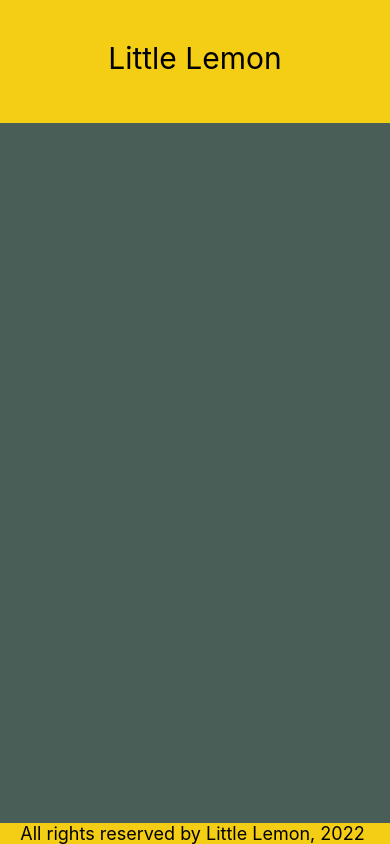
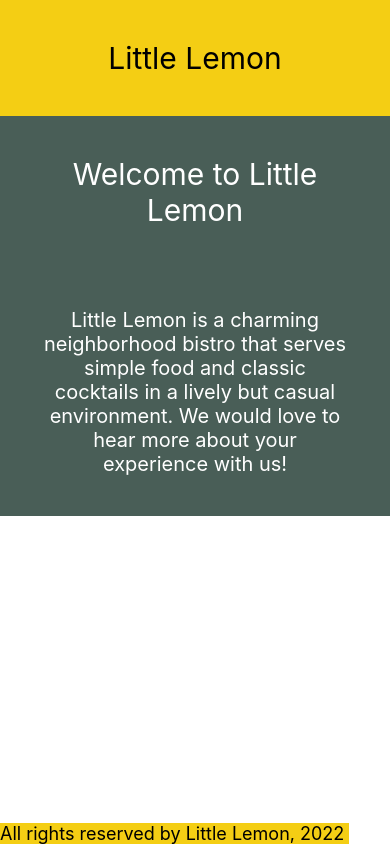
Before and after one commit to Bhumi0702/LittleLemonApp, a React Native app: screen / in a window 390 px wide. Built offline with nearby package versions, Linux system fonts and the light colour scheme.

Commit message:
Footer and WelcomeScreen

```diff
--- a/App.js
+++ b/App.js
@@ -1,21 +1,22 @@
 import { View } from 'react-native';
 import LittleLemonHeader from './components/LittleLemonHeader';
 import LittleLemonFooter from './components/LittleLemonFooter';
+import WelcomeScreen from './components/WelcomeScreen';
 
 export default function App() {
 	return (
-		<>
-			<View
-				style={{
-					flex: 1,
-					backgroundColor: '#495E57'
-				}}
-			>
+		<div>
+			<View>
 				<LittleLemonHeader />
 			</View>
-			<View style={{ backgroundColor: '#495E57' }}>
+
+			<View>
+				<WelcomeScreen />
+			</View>
+
+			<View>
 				<LittleLemonFooter />
 			</View>
-		</>
+		</div>
 	);
 }
--- a/components/LittleLemonFooter.js
+++ b/components/LittleLemonFooter.js
@@ -5,7 +5,10 @@ export default function LittleLemonFooter() {
 	return (
 		<View
 			style={{
-				backgroundColor: '#F4CE14'
+                flex: 0.2,
+				backgroundColor: '#F4CE14',
+				position: 'fixed',
+				bottom: 0
 			}}
 		>
 			<Text
--- a/components/LittleLemonHeader.js
+++ b/components/LittleLemonHeader.js
@@ -2,14 +2,15 @@ import { View, Text } from 'react-native';
 
 export default function LittleLemonHeader() {
 	return (
-    <View style={{ flex: 0.15, backgroundColor: '#F4CE14' }}>
+		<View style={{ flex: 0.2, backgroundColor: '#F4CE14' }}>
 			<Text
 				style={{
 					padding: 40,
 					fontSize: 30,
 					color: 'black',
-          textAlign: 'center',
-        }}>
+					textAlign: 'center'
+				}}
+			>
 				Little Lemon
 			</Text>
 		</View>
--- /dev/null
+++ b/components/WelcomeScreen.js
@@ -0,0 +1,36 @@
+import * as React from 'react';
+import { View, Text } from 'react-native';
+
+export default function WelcomeScreen() {
+	return (
+		<View
+			style={{
+				flex: 0.6,
+				backgroundColor: '#495E57'
+			}}
+		>
+			<Text
+				style={{
+					padding: 40,
+					fontSize: 30,
+					color: 'white',
+					textAlign: 'center'
+				}}
+			>
+				Welcome to Little Lemon
+			</Text>
+
+			<Text
+				style={{
+					padding: 40,
+					fontSize: 20,
+					color: 'white',
+					textAlign: 'center'
+				}}
+			>
+				Little Lemon is a charming neighborhood bistro that serves simple food and classic cocktails in a lively
+				but casual environment. We would love to hear more about your experience with us!
+			</Text>
+		</View>
+	);
+}
```
Lines whose indentation alone changed are shown as unchanged.
